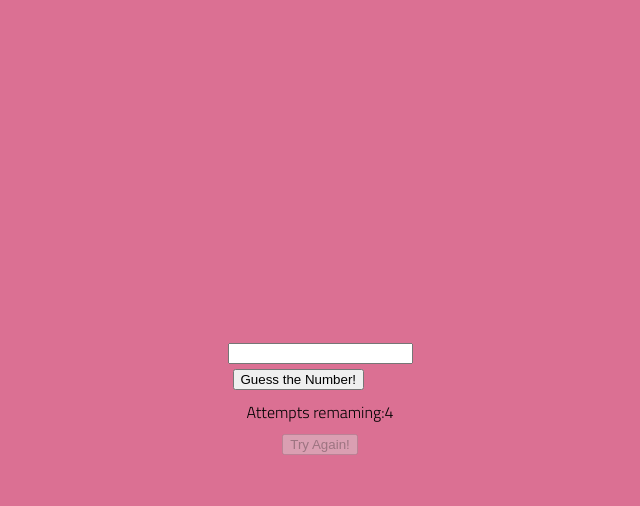
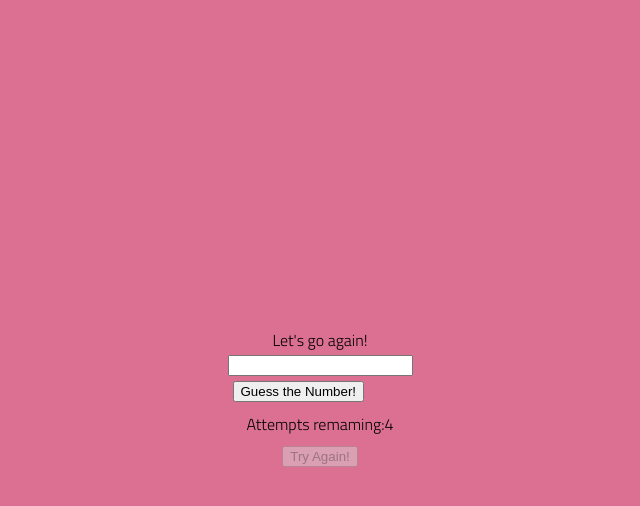
Before and after one commit to prudhomk/lab-02-guess-number, a plain HTML site: page index.html in a window 1280 px wide. Both pictures are taken after a click on the button "Try Again!". Shown: the whole page, without its empty margins (320-960 px from the left). Drawn offline with Linux system fonts and the light colour scheme.

Commit message:
adjusted reset

```diff
--- a/app.js
+++ b/app.js
@@ -45,12 +45,11 @@ button.addEventListener('click', () => {
 resetButton.addEventListener('click', () => {
     resetButton.disabled = true;
     button.disabled = false;
+    attempts = 4;
+    attemptsNum.textContent = attempts;
+    results.textContent = '';
+    message.textContent = 'Let\'s go again!';
+    guess.value = '';
 
-    if (attempts === 4) {
-        attemptsNum.textContent = attempts;
-        results.textContent = '';
-        message.textcontent = 'Let\'s go again!';
-        guess.value = '';
-    }
 
 });
--- a/index.html
+++ b/index.html
@@ -14,7 +14,7 @@
 
 <body>
     <section>
-        <div id ="exit-prompt"></div>
+        <div class="exit" id ="exit-prompt"></div>
         <input id="guess"/>
         <button id="button">Guess the Number!</button>
     </section>
--- a/styles/style.css
+++ b/styles/style.css
@@ -54,3 +54,9 @@ button {
     margin: 5px;
     justify-content: center;
 }
+
+.exit {
+    display: flex;
+    text-align: center;
+    justify-content: center;
+}
```
